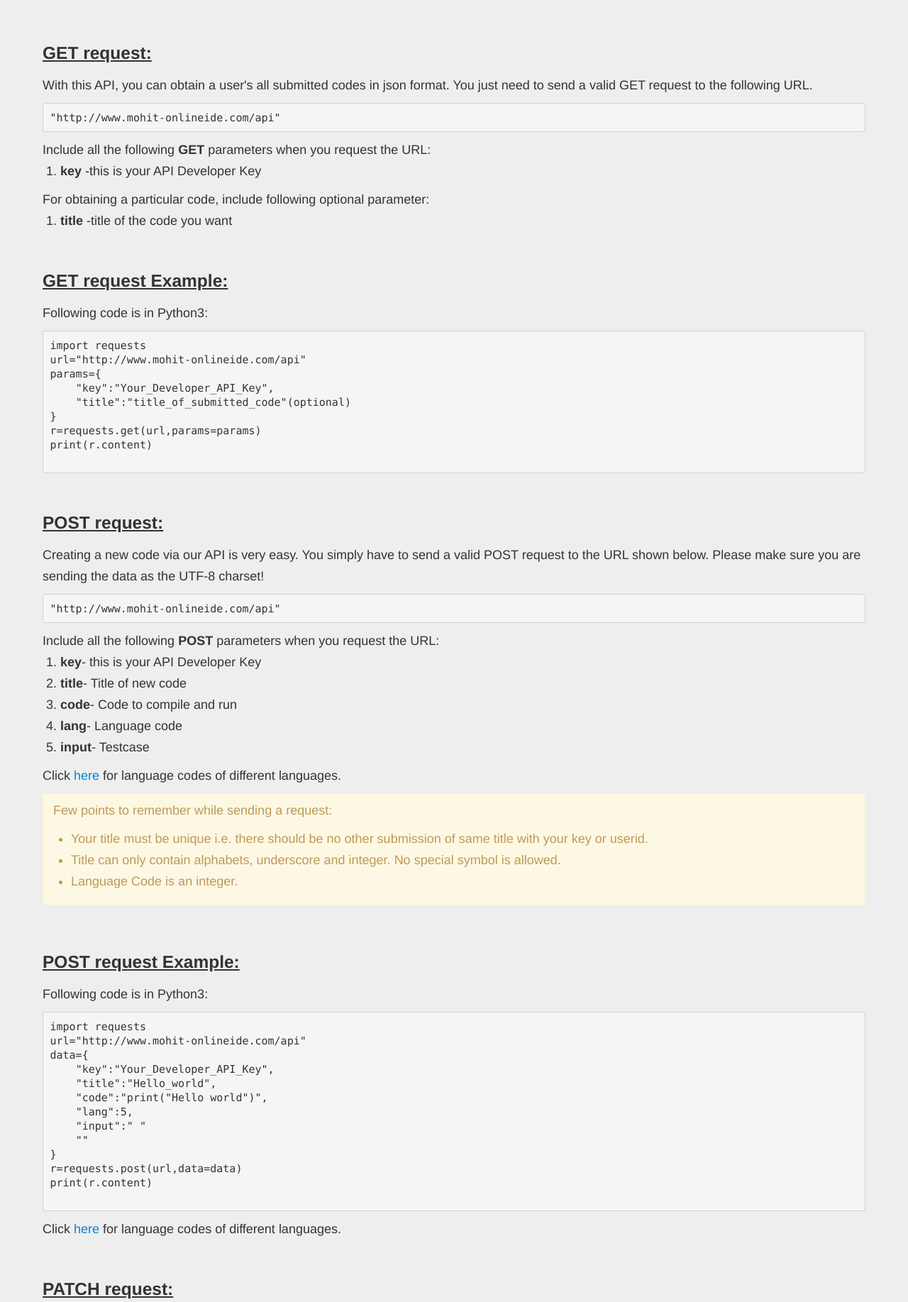
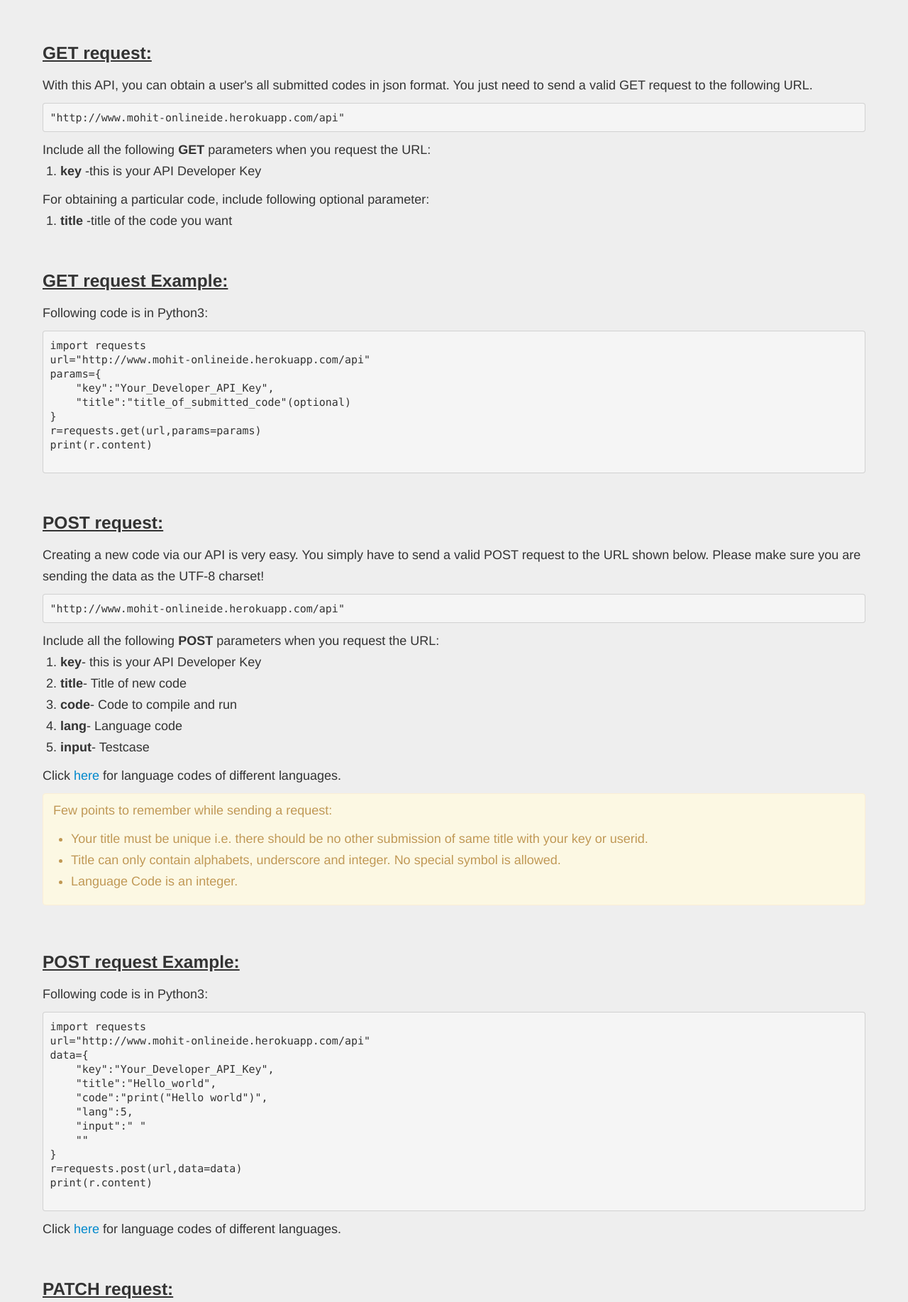
Before and after one commit to mohitbansal964/OnlineIDE, a Flask app: template templates/doc_loggedin.html in a window 1280 px wide. Shown: the part 628-2463 px from the top of the page at 71% size. Run offline with Flask 2, Linux system fonts and the light colour scheme; the template is opened without the code that fills it, so the values that code supplies are empty; some libraries are stand-ins or nearby versions.

Commit message:
fixed api url

```diff
--- a/templates/doc_loggedin.html
+++ b/templates/doc_loggedin.html
@@ -65,7 +65,7 @@
     <a name="2"></a>
     <h3><strong><u>GET request:</u></strong></h3>
     <p>With this API, you can obtain a user's all submitted codes in json format. You just need to send a valid GET request to the following URL.
-    <pre style="font-size: 15px;">"http://www.mohit-onlineide.com/api"</pre>
+    <pre style="font-size: 15px;">"http://www.mohit-onlineide.herokuapp.com/api"</pre>
     Include all the following <strong>GET</strong> parameters when you request the URL:<br/>
       <ol>
         <li><strong>key</strong> -this is your API Developer Key</li>
@@ -82,7 +82,7 @@
     <p>Following code is in Python3:</p>
     <pre pre-scrollable style="font-size: 15px;">
 import requests
-url="http://www.mohit-onlineide.com/api"
+url="http://www.mohit-onlineide.herokuapp.com/api"
 params={
     "key":"Your_Developer_API_Key",
     "title":"title_of_submitted_code"(optional)
@@ -95,7 +95,7 @@ print(r.content)
   <a name="4"></a>
   <h3><strong><u>POST request:</u></strong></h3>
   <p>Creating a new code via our API is very easy. You simply have to send a valid POST request to the URL shown below. Please make sure you are sending the data as the UTF-8 charset!
-  <pre style="font-size: 15px;">"http://www.mohit-onlineide.com/api"</pre>
+  <pre style="font-size: 15px;">"http://www.mohit-onlineide.herokuapp.com/api"</pre>
   Include all the following <strong>POST</strong> parameters when you request the URL:<br/>
   <ol>
     <li><strong>key</strong>- this is your API Developer Key</li>
@@ -123,7 +123,7 @@ print(r.content)
   <p>Following code is in Python3:
     <pre pre-scrollable style="font-size: 15px;">
 import requests
-url="http://www.mohit-onlineide.com/api"
+url="http://www.mohit-onlineide.herokuapp.com/api"
 data={
     "key":"Your_Developer_API_Key",
     "title":"Hello_world",
@@ -142,7 +142,7 @@ print(r.content)
   <a name="6"></a>
   <h3><strong><u>PATCH request:</u></strong></h3>
   <p>With this API you can update your submitted code. You will need to send a valid PATCH request to the URL below to update the data:
-    <pre style="font-size: 15px;">"http://www.mohit-onlineide.com/api"</pre>
+    <pre style="font-size: 15px;">"http://www.mohit-onlineide.herokuapp.com/api"</pre>
     Include all the following <strong>PATCH</strong> parameters when you request the URL:<br/>
     <ol>
       <li><strong>key</strong>- this is your API Developer Key</li>
@@ -162,7 +162,7 @@ print(r.content)
   <p>Following code is in Python3:
     <pre pre-scrollable style="font-size: 15px;">
 import requests
-url="http://www.mohit-onlineide.com/api"
+url="http://www.mohit-onlineide.herokuapp.com/api"
 data={
     "key":"Your_Developer_API_Key",
     "title1":"Hello_world",
@@ -182,7 +182,7 @@ print(r.content)
   <a name="8"></a>
   <h3><strong><u>DELETE request:</u></strong></h3>
   <p>With this API you can delete your submitted code. You will need to send a valid DELETE request to the URL below to delete the data:
-    <pre style="font-size: 15px;">"http://www.mohit-onlineide.com/api"</pre>
+    <pre style="font-size: 15px;">"http://www.mohit-onlineide.herokuapp.com/api"</pre>
     Include all the following <strong>DELETE</strong> parameters when you request the URL:<br/>
     <ol>
       <li><strong>key</strong>- this is your API Developer Key</li>
@@ -196,7 +196,7 @@ print(r.content)
   <p>Following code is in Python3:
     <pre pre-scrollable style="font-size: 15px;">
 import requests
-url="http://www.mohit-onlineide.com/api"
+url="http://www.mohit-onlineide.herokuapp.com/api"
 data={
     "key":"Your_Developer_API_Key",
     "title":"Hello_earth",
```
